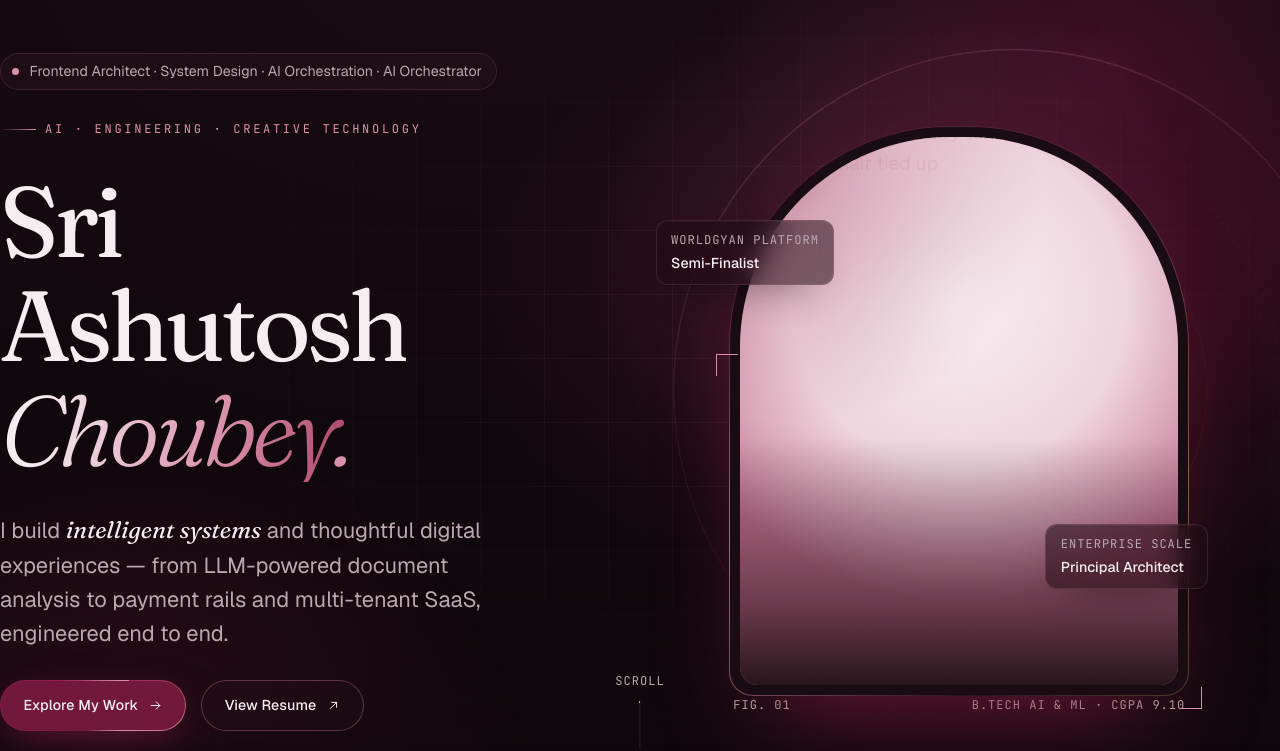
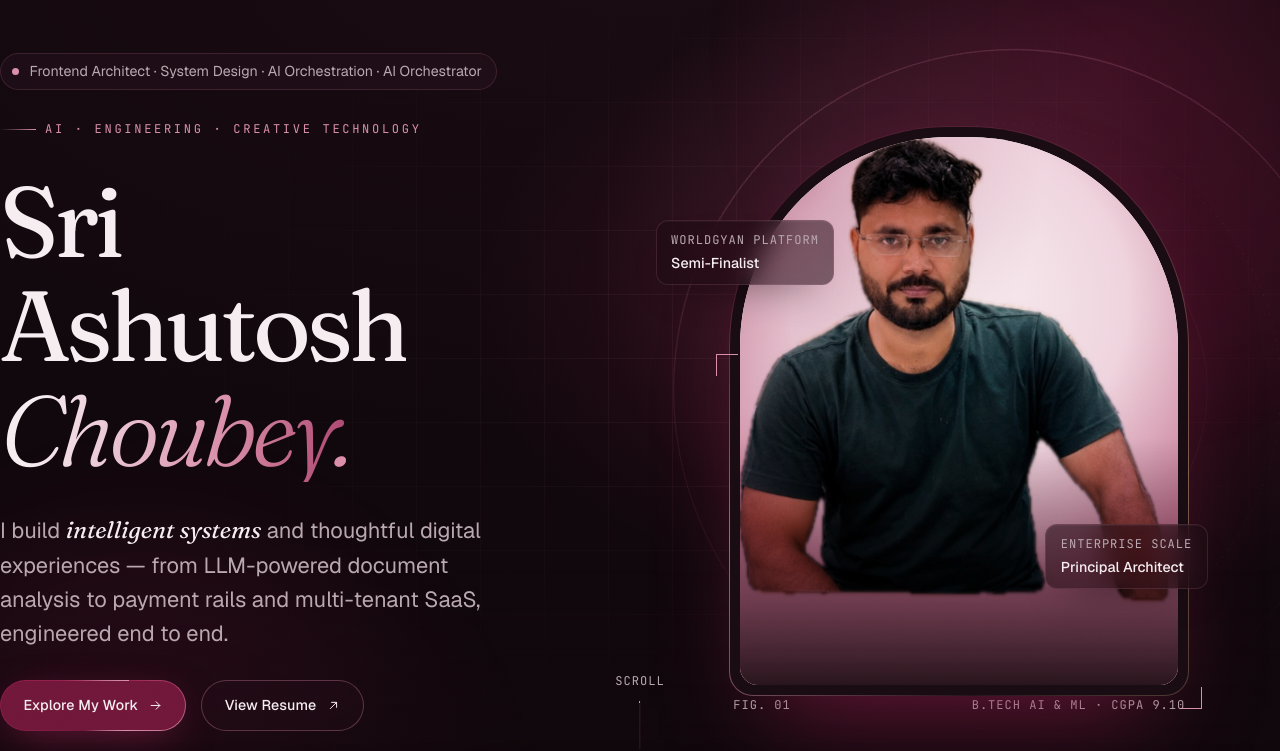
Before and after one commit to AshutoshChoubey/AshutoshChoubey, a website with bundled scripts: page themes/obsidian-architect/site/index.html in a window 1280 px wide. Shown: the part 57-808 px from the top of the page. Built offline with nearby package versions, Linux system fonts and the light colour scheme.

Commit message:
feat(assets): embed user portrait in architect-hero SVG and site profile

```diff
--- a/themes/obsidian-architect/site/index.html
+++ b/themes/obsidian-architect/site/index.html
@@ -196,8 +196,8 @@
                 src="assets/img/ashutosh-portrait-640.jpg"
                 srcset="assets/img/ashutosh-portrait-640.jpg 640w, assets/img/ashutosh-portrait.jpg 1100w"
                 sizes="(min-width: 960px) 460px, 80vw"
-                width="640" height="602"
-                alt="Ashutosh Kumar Choubey smiling, wearing a white collared shirt, hair tied up"
+                width="640" height="800"
+                alt="Ashutosh Kumar Choubey, Frontend Architect and Founder of WorldGyan"
                 fetchpriority="high" decoding="async">
             </div>
             <span class="portrait__corner portrait__corner--tl" aria-hidden="true"></span>
```
Also changed, not shown: themes/obsidian-architect/assets/architect-hero.svg, themes/obsidian-architect/site/assets/img/ashutosh-portrait-640.jpg (added), themes/obsidian-architect/site/assets/img/ashutosh-portrait.jpg (added).
